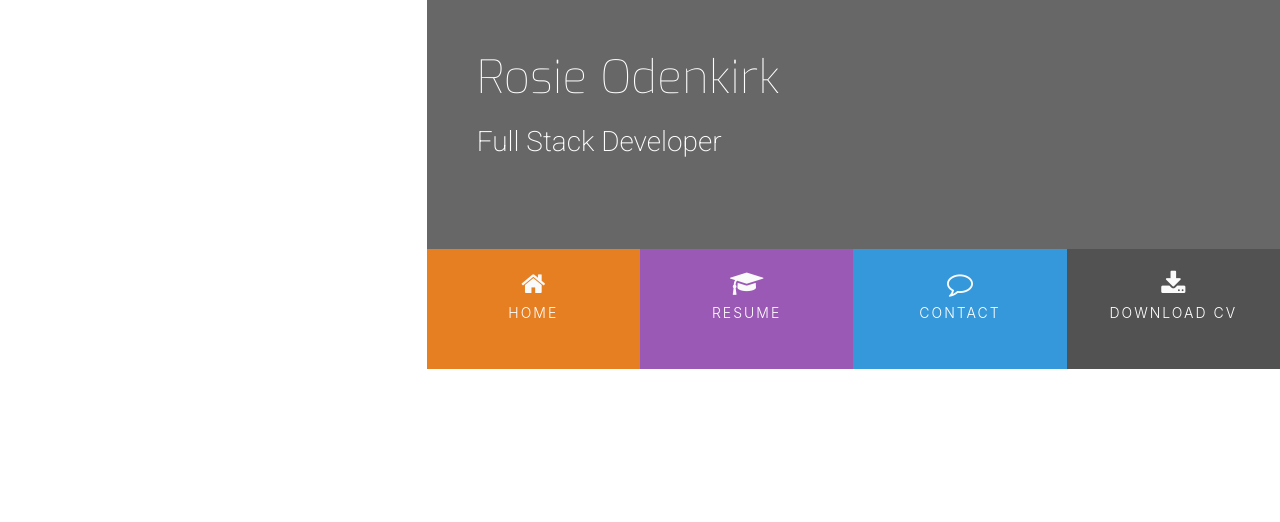
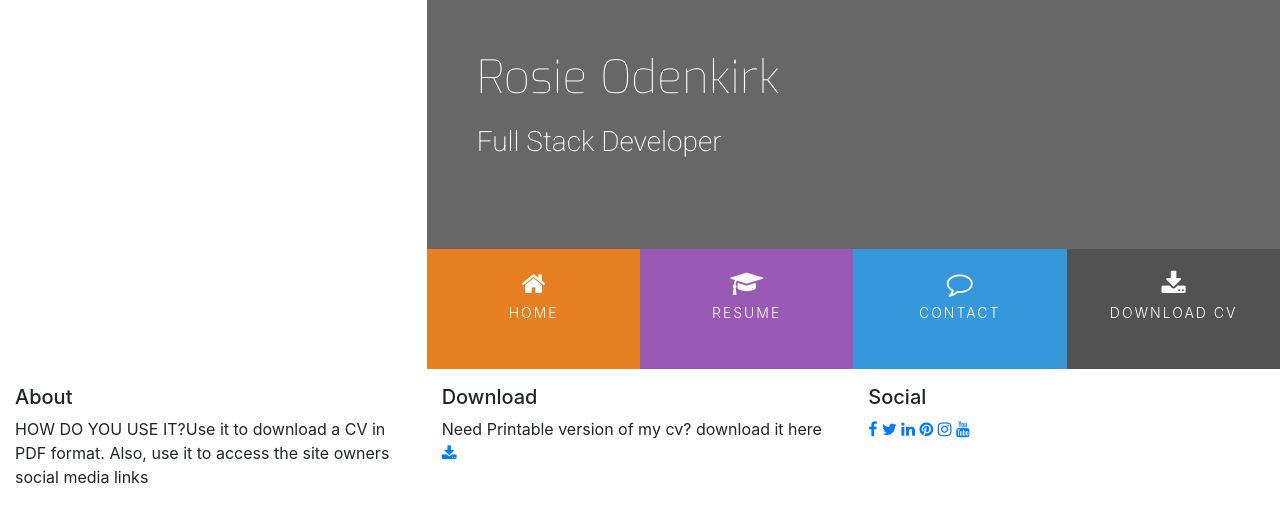
Before and after one commit to maisam2004/mini_project_Resume_pro, a plain HTML site: page index.html in a window 1280 px wide. Drawn offline with nearby package versions, Linux system fonts and the light colour scheme.

Commit message:
add footer style ,and social links

```diff
--- a/index.html
+++ b/index.html
@@ -6,6 +6,7 @@
     <meta http-equiv="X-UA-Compatible" content="ie=edge">
     <link rel="stylesheet" href="https://maxcdn.bootstrapcdn.com/bootstrap/4.2.1/css/bootstrap.min.css" type="text/css" />
     <link rel="stylesheet" href="https://maxcdn.bootstrapcdn.com/font-awesome/4.7.0/css/font-awesome.min.css" type="text/css" />
+    <link rel="stylesheet" href="https://cdnjs.cloudflare.com/ajax/libs/hover.css/2.1.1/css/hover-min.css" type="text/css" />
     <link rel="stylesheet" href="assets/css/style.css">
     <title>Rosie</title>
 </head>
@@ -24,16 +25,16 @@
                     <div class="col">
                         <ul id="nav" class="list-inline menucontainer">
                             <li class="col-6 col-sm-3 list-inline-item ui-menu-color-home menuitem">
-                                <a href="#"><i class="fa fa-home" aria-hidden="true"></i><span>Home</span></a>
+                                <a href="#" class="hvr-sweep-to-bottom"><i class="fa fa-home" aria-hidden="true"></i><span>Home</span></a>
                             </li>
                             <li class="col-6 col-sm-3 list-inline-item ui-menu-color-resume menuitem">
-                                <a href="#"><i class="fa fa-graduation-cap" aria-hidden="true"></i><span>Resume</span></a>
+                                <a href="#" class="hvr-sweep-to-bottom"><i class="fa fa-graduation-cap" aria-hidden="true"></i><span>Resume</span></a>
                             </li>
                             <li class="col-6 col-sm-3 list-inline-item ui-menu-color-contact menuitem">
-                                <a href="#"><i class="fa fa-comment-o" aria-hidden="true"></i><span>Contact</span></a>
+                                <a href="#" class="hvr-sweep-to-bottom"><i class="fa fa-comment-o" aria-hidden="true"></i><span>Contact</span></a>
                             </li>
                             <li class="col-6 col-sm-3 list-inline-item ui-menu-color-download menuitem">
-                                <a href="#"><i class="fa fa-download" aria-hidden="true"></i><span>Download CV</span></a>
+                                <a href="#" class="hvr-sweep-to-bottom"><i class="fa fa-download" aria-hidden="true"></i><span>Download CV</span></a>
                             </li>
                         </ul>
                     </div>
@@ -44,8 +45,67 @@
     <section>
 
     </section>
-    <footer>
-
+    <footer class="container-fluid">
+        <div id="footer-details" class="row">
+            <div class="col-sm-4">
+                <h5 class="uppercase general-sub">About</h5>
+                <p class="inline-block">
+                  HOW DO YOU USE IT?Use it to download a CV in PDF format. Also, use it to access the site owners social media links
+                </p>
+            </div>
+            <div class="col-sm-4">
+                <h5 class="uppercase general-sub">Download</h5>
+              <p class="inline-block">
+                Need Printable version of my cv? download it here
+                <a href="#" target="_blank" class="cv-pdf">
+                <i class="fa fa-download" aria-hidden="true"></i>
+                  <span class="sr-only">download Link</span>
+                </a>
+              </p>
+            </div>
+            <div class="col-sm-4">
+                <h5 class="uppercase general-sub">Social</h5>
+              <ul class="list-inline social-links">
+                <li class="list-inline-item">
+                  <a target="_blank" href="#">
+                    <i class="fa fa-facebook" aria-hidden="true" ></i>
+                    <span class="sr-only">facebook</span>
+                  </a>
+                </li>
+                <li class="list-inline-item">
+                  <a target="_blank" href="#">
+                    <i class="fa fa-twitter" aria-hidden="true" ></i>
+                    <span class="sr-only">Twitter</span>
+                  </a>
+                </li>
+                <li class="list-inline-item">
+                  <a target="_blank" href="#">
+                    <i class="fa fa-linkedin" aria-hidden="true" ></i>
+                    <span class="sr-only">Linkedin</span>
+                  </a>
+                </li>
+                <li class="list-inline-item">
+                  <a target="_blank" href="#">
+                    <i class="fa fa-pinterest" aria-hidden="true" ></i>
+                    <span class="sr-only">Pinterenst</span>
+                  </a>
+                </li>
+                <li class="list-inline-item">
+                  <a target="_blank" href="#">
+                    <i class="fa fa-instagram" aria-hidden="true" ></i>
+                    <span class="sr-only">Instagram</span>
+                  </a>
+                </li>
+                <li class="list-inline-item">
+                  <a target="_blank" href="#">
+                    <i class="fa fa-youtube" aria-hidden="true" ></i>
+                    <span class="sr-only">Youtube</span>
+                  </a>
+                </li>
+              </ul>
+            </div>
+        </div>
+      <div class="row"></div>
     </footer>
 </body>
 </html>
```
